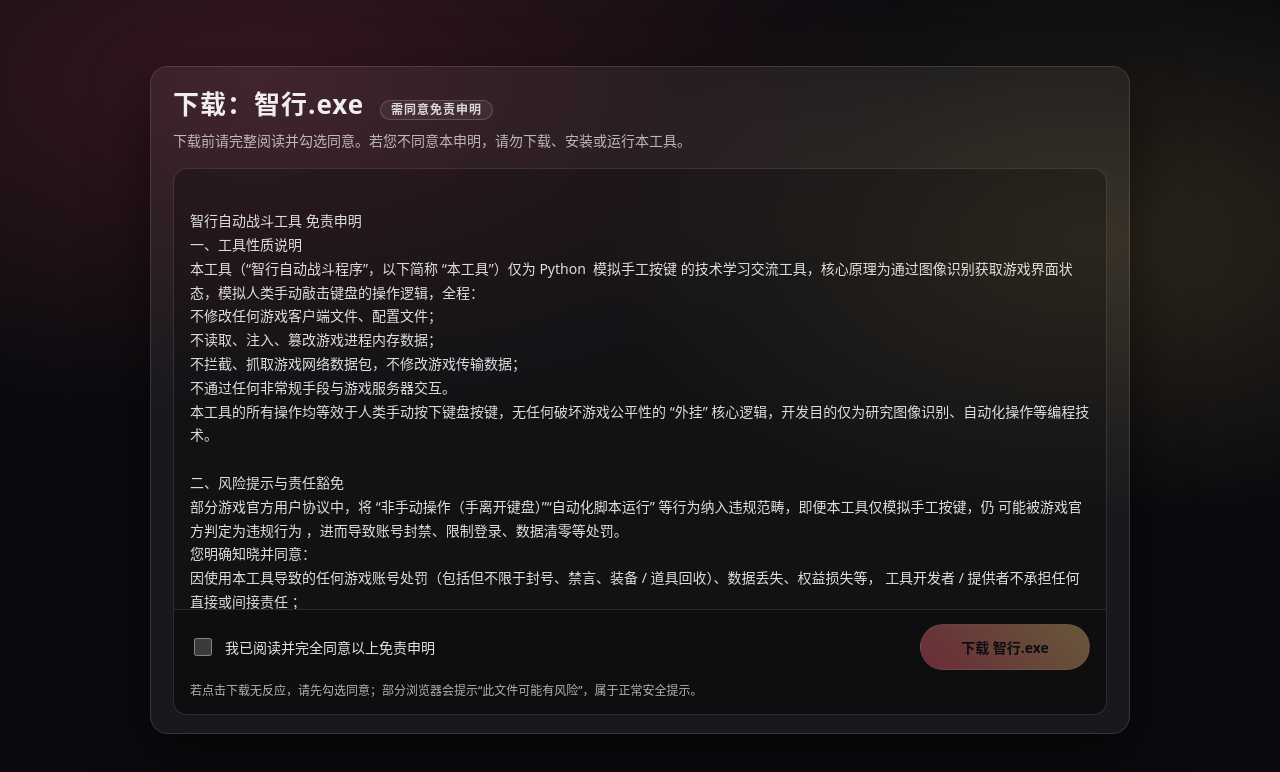
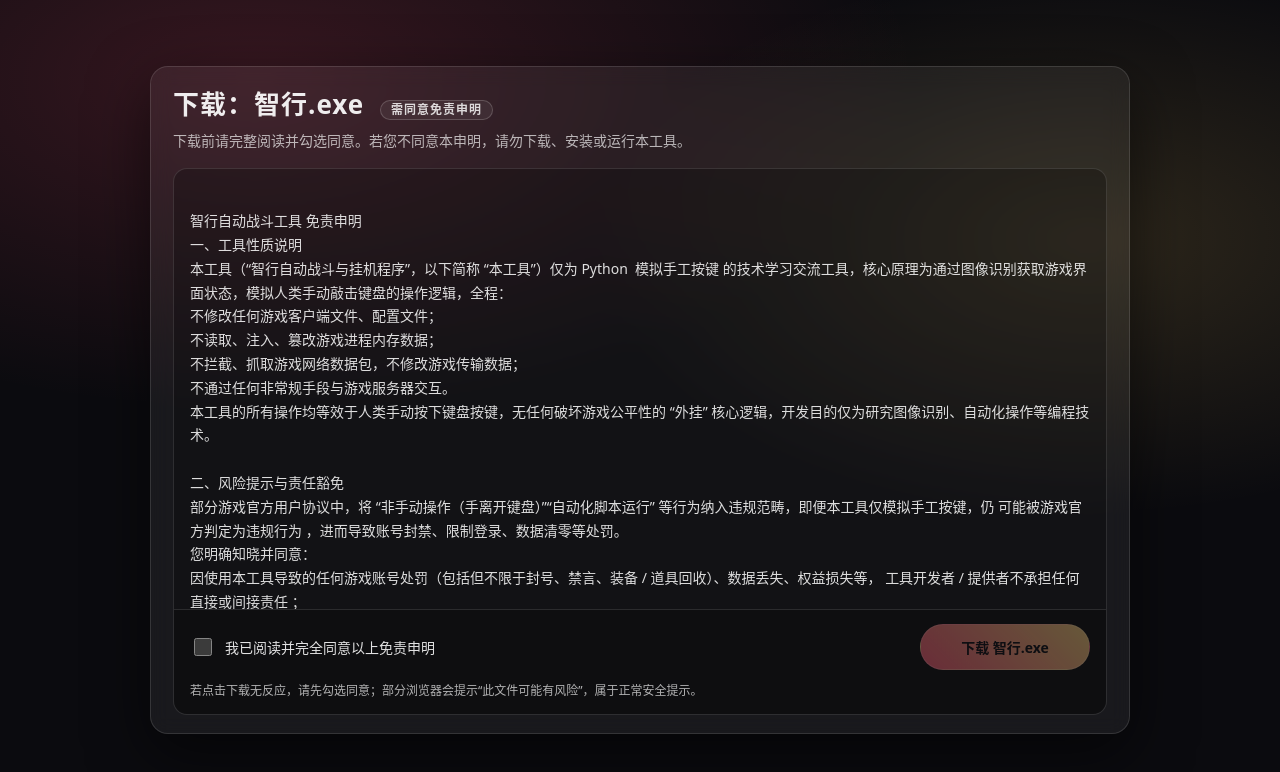
Before and after one commit to useryang1/2026new, a plain HTML site: page download.html in a window 1280 px wide. Drawn offline with Linux system fonts and the light colour scheme.

Commit message:
Update_disclaimer

```diff
--- a/download.html
+++ b/download.html
@@ -142,7 +142,7 @@
       <div class="disclaimer" id="disclaimer">
 智行自动战斗工具 免责申明
 一、工具性质说明
-本工具（“智行自动战斗程序”，以下简称 “本工具”）仅为 Python  模拟手工按键 的技术学习交流工具，核心原理为通过图像识别获取游戏界面状态，模拟人类手动敲击键盘的操作逻辑，全程：
+本工具（“智行自动战斗与挂机程序”，以下简称 “本工具”）仅为 Python  模拟手工按键 的技术学习交流工具，核心原理为通过图像识别获取游戏界面状态，模拟人类手动敲击键盘的操作逻辑，全程：
 不修改任何游戏客户端文件、配置文件；
 不读取、注入、篡改游戏进程内存数据；
 不拦截、抓取游戏网络数据包，不修改游戏传输数据；
```
